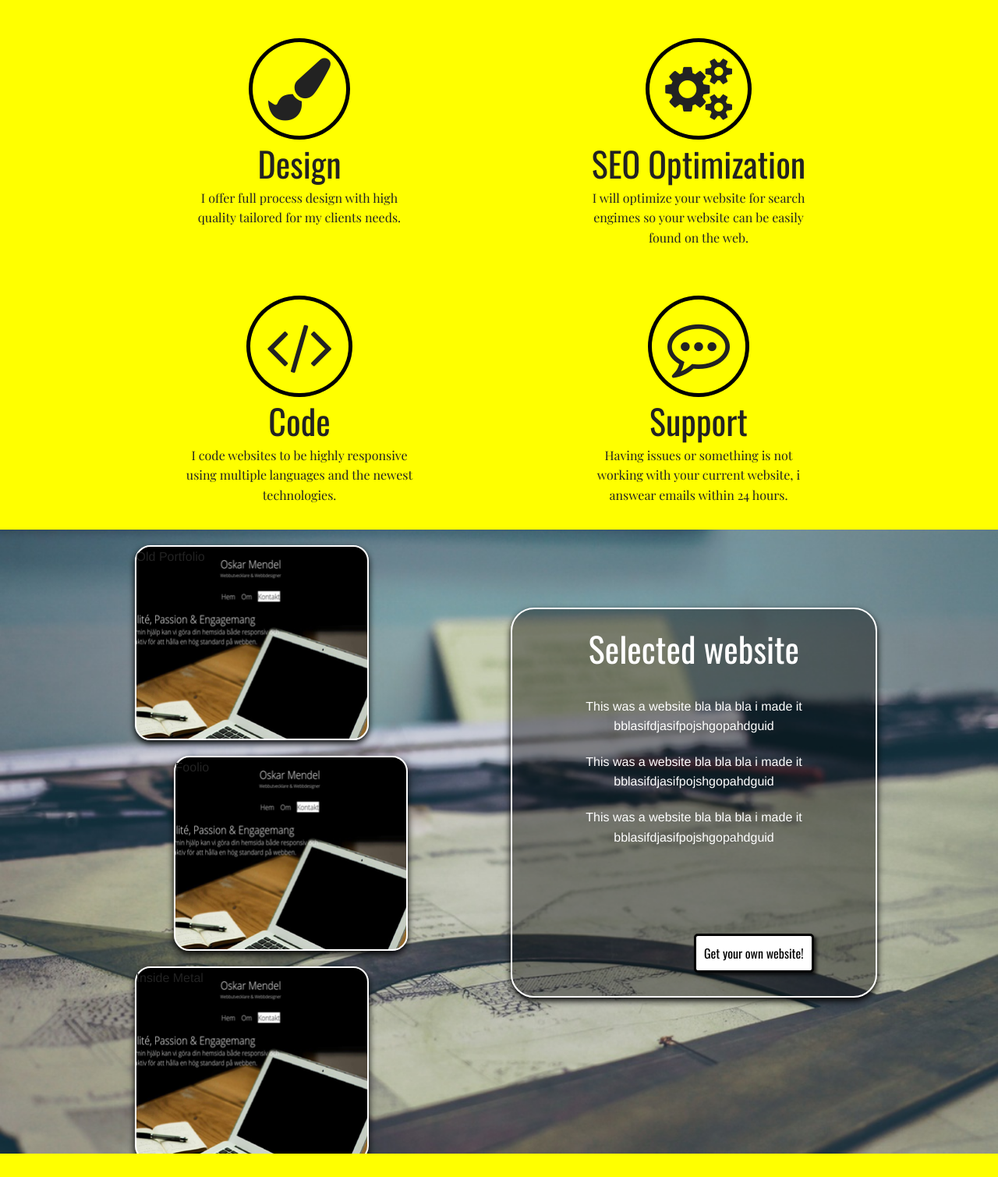
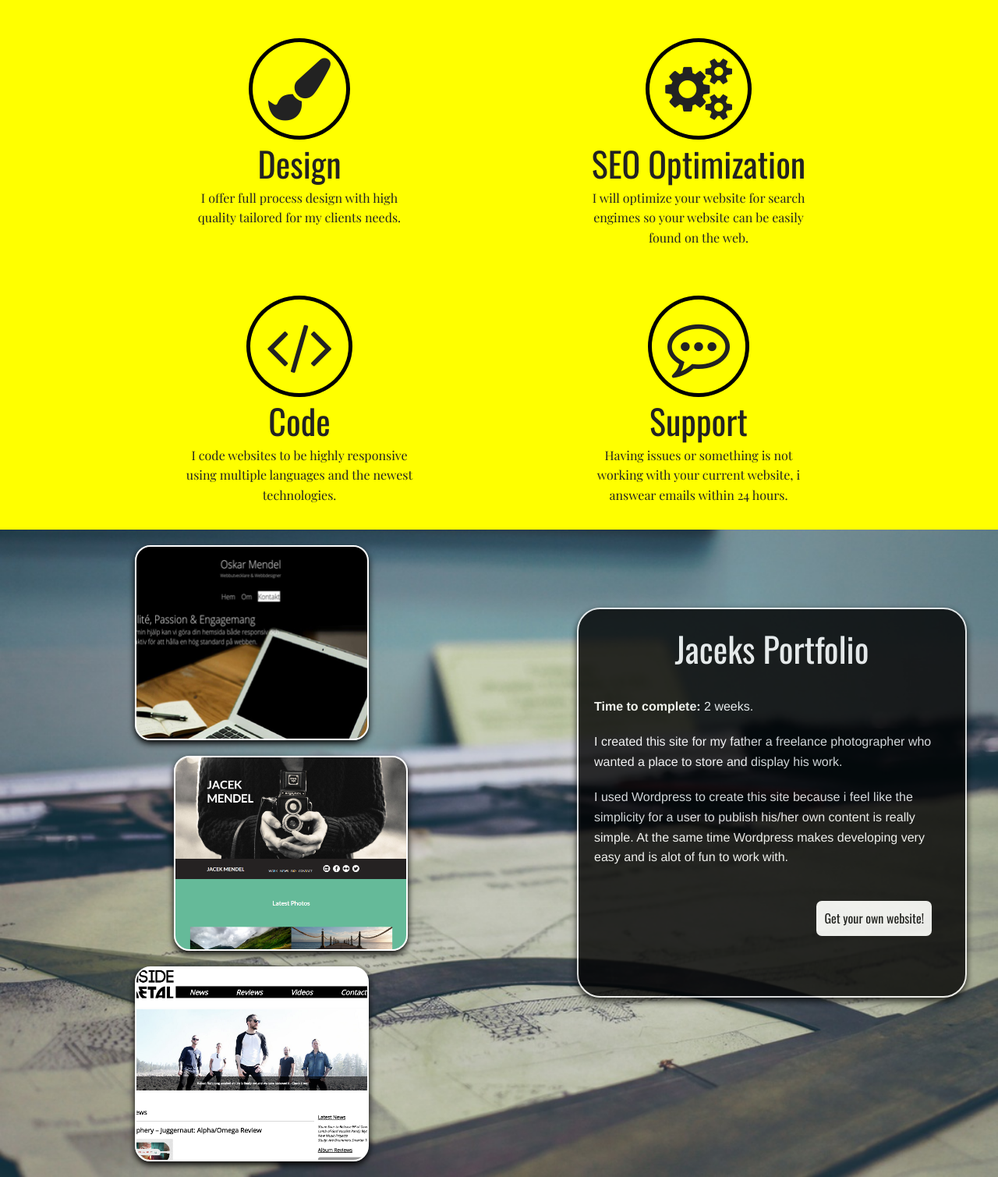
Before and after one commit to Rakso96/oskarmendel.me, a PHP site: page / in a window 1280 px wide. Shown: the part 1101-2610 px from the top of the page at 78% size. Before the commit the page ends 2580 px from the top, so only its background shows below. Run offline with PHP 8.4, Linux system fonts and the light colour scheme; some libraries are stand-ins or nearby versions; some web fonts are replaced.

Commit message:
Added effects on portfolio section
Added new images and text to the portfolio section as well as effects
when you hover the different projects.

```diff
--- a/assets/css/scss/2-Sections/_portfolio.scss
+++ b/assets/css/scss/2-Sections/_portfolio.scss
@@ -1,6 +1,6 @@
 .portfolio{
   width: 100%;
-  height: 800px;
+  height: 830px;
   //background-color: #000;
   background-image: url("../img/workBoard.jpg");
   background-repeat: no-repeat;
@@ -23,7 +23,7 @@
 .websites{
   width: 300px;
   height: 250px;
-  background-image:url("../img/portfolio-old.png");
+  cursor: pointer;
   background-size: cover;
   background-position: top center;
   background-repeat: no-repeat;
@@ -34,40 +34,75 @@
   transition: margin 0.3s ease-in-out;
 }
 
+.website-info{
+  position: absolute;
+  height: 500px;
+  width: 500px;
+  top: 100px;
+  left: 600px;
+  padding: 20px;
+  margin-left: 20px;
+  background-color: rgb(0, 0, 0);
+  opacity: 0;
+  border-radius: 30px;
+  border: 2px solid #FFF;
+  text-align: left;
+  color: #FFF;
+  box-shadow: 0px 4px 8px rgba(0, 0, 0, 1);
+  pointer-events: none;
+  transition: all 0.1s ease-in-out;
+}
+
+.selected-website .website-info{
+  opacity: 0.8;
+  //margin-left: 0px; //Margin can make the transition choppy on chrome, better to use transform..
+  pointer-events: all;
+  cursor: default;
+  -webkit-transform: translate(-20px, 0);
+  -webkit-transition: -webkit-transform 1s linear;
+  -moz-transform: translate(-20px, 0);
+  -moz-transition: -moz-transform 1s linear;
+  -ms-transform: translate(-20px, 0);
+  -ms-transition: -ms-transform 1s linear;
+  transition: all 0.4s ease-in-out;
+}
+
 .selected-website{
   transition: all 0.3s ease-in-out;
   margin-left: 50px;
 }
 
-.website-info{
-  height: 500px;
-  margin-top: 100px;
-  padding: 20px;
-  background-color: rgba(0, 0, 0, 0.4);
-  border-radius: 30px;
-  border: 2px solid #FFF;
-  text-align: center;
-  color: #FFF;
-  box-shadow: 0px 4px 8px rgba(0, 0, 0, 1);
-  position: relative;
-}
-
 .website-info-headline{
   padding-bottom: 30px;
+  text-align: center;
   color: #FFF;
   font-family: $font-headline;
 }
 
 .website-info-button{
-  position: absolute;
-  bottom: 30px;
+  //position: absolute;
+  //bottom: 30px;
   padding: 10px;
   margin-right: 20px;
+  margin-top: 20px;
   float: right;
+  text-align: right;
   background-color: #FFF;
   color: #000;
-  border-radius: 5px;
+  border-radius: 10px;
   border: 3px solid #000;
   font-family: $font-headline;
   box-shadow: 3px 3px 4px rgba(0, 0, 0, 0.7);
 }
+
+.site-oldPortfolio{
+  background-image:url("../img/portfolio-old.png");
+}
+
+.site-jacekPortfolio{
+  background-image:url("../img/jacek-portfolio.png");
+}
+
+.site-insideMetal{
+  background-image:url("../img/inside-metal.png");
+}
--- a/assets/js/scripts.js
+++ b/assets/js/scripts.js
@@ -1,4 +1,18 @@
 //The document ready function.
 $(function(){
-  console.log("ready!");
+
+//When a website in the portfolio section is hovered
+  $('.websites').hover(
+    function(){
+      removeListItemClass(this);
+      $(this).addClass("selected-website");
+    }
+  );
 });
+
+/**
+Removes a class from sibling list items.
+*/
+function removeListItemClass($ListItem){
+  $($ListItem).siblings().removeClass("selected-website");
+}
--- a/index.html
+++ b/index.html
@@ -112,24 +112,57 @@
         <div class="row">
           <div class="large-6 columns">
               <ul class="previous-work">
-                <li class="websites">Old Portfolio</li>
-                <li class="websites selected-website">Foolio</li>
-                <li class="websites">Inside Metal</li>
+                <li class="websites site-oldPortfolio">
+                  <div class="website-info">
+                    <h1 class="website-info-headline">Old Portfolio</h1>
+                      <p><b>Time to complete: </b>2 weeks.</p>
+                      <p>This site is what got me started in Web Design & Development.</p>
+                      <p>I was assigned a task from my teacher when i was in school to create my own portfolio website,
+                            another part of the task was that i had to choose a technology of my choise i wanted to dig deeper in.
+                            My choise was paralax scrolling and in this website i placed effects which triggered from scrolling through the website.</p>
+                      <a class="website-info-button">Get your own website!</a>
+                  </div>
+                </li>
+                <li class="websites site-jacekPortfolio selected-website">
+                  <div class="website-info">
+                    <h1 class="website-info-headline">Jaceks Portfolio</h1>
+                      <p><b>Time to complete: </b>2 weeks.</p>
+                      <p>I created this site for my father a freelance photographer who wanted a place to store and display his work.</p>
+                      <p>I used Wordpress to create this site because i feel like the simplicity for a user to publish his/her own content is really
+                            simple. At the same time Wordpress makes developing very easy and is alot of fun to work with.</p>
+                      <a class="website-info-button">Get your own website!</a>
+                  </div>
+                </li>
+                <li class="websites site-insideMetal">
+                  <div class="website-info">
+                    <h1 class="website-info-headline">Inside Metal</h1>
+                    <p><b>Time to complete: </b>4 weeks.</p>
+                      <p>This website uses Wordpress as CMS and is website made for people intrested in recieving the latest news
+                            within the metal scene.</p>
+                      <p>This website was a project i worked on with a friend in school as a graduation project. When we started
+                            this project we had no prior knowledge of how Wordpress works and our PHP skills were very limited compared to today.
+                            The website turned out great and it was a very fun project.</p>
+                      <a class="website-info-button">Get your own website!</a>
+                  </div>
+                </li>
               </ul>
           </div>
           <div class="large-6 columns">
-              <div class="website-info">
+              <!--<div class="website-info">
                 <h1 class="website-info-headline">Selected website</h1>
                   <p>This was a website bla bla bla i made it bblasifdjasifpojshgopahdguid</p>
                   <p>This was a website bla bla bla i made it bblasifdjasifpojshgopahdguid</p>
                   <p>This was a website bla bla bla i made it bblasifdjasifpojshgopahdguid</p>
                   <a class="website-info-button">Get your own website!</a>
-              </div>
+              </div>-->
           </div>
         </div>
       </div>
     </section>
       <!-- PORTFOLIO CONTENT END -->
+      <section class="contact">
+
+      </secion>
 
       <!-- SCRITPS -->
       <script src="https://ajax.googleapis.com/ajax/libs/jquery/2.1.4/jquery.min.js"></script>
```
Also changed, not shown: README.md, assets/css/style.css, assets/img/inside-metal.png (added), assets/img/jacek-portfolio.png (added).
